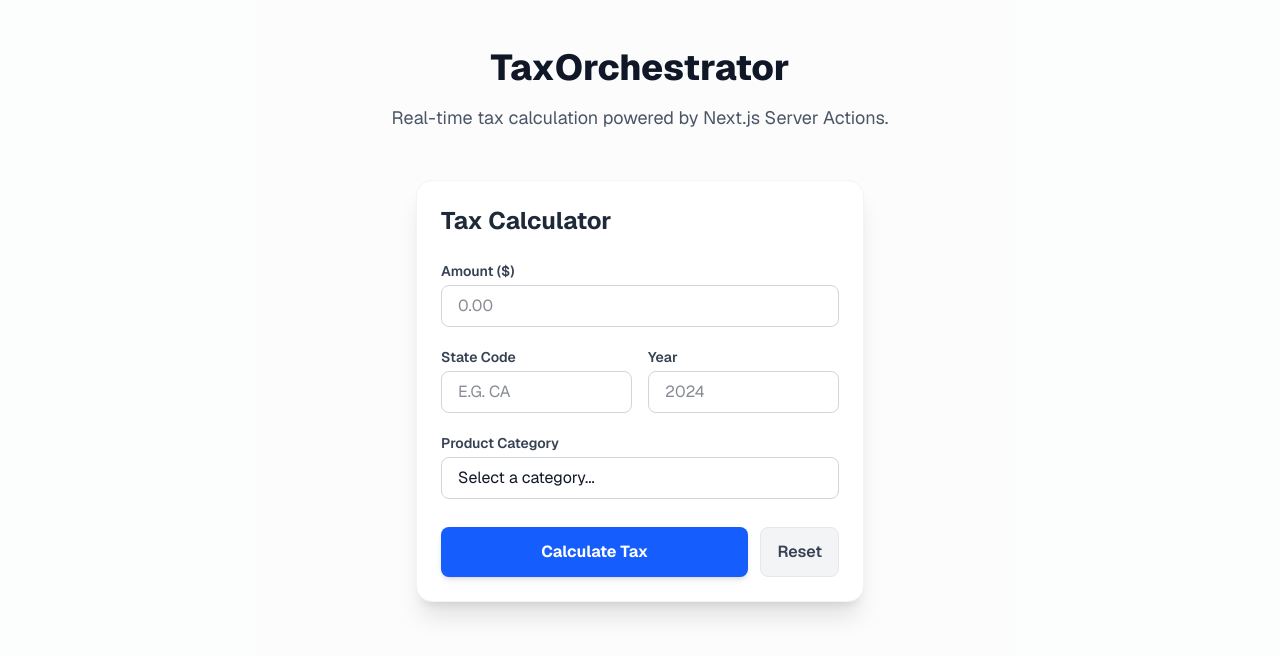
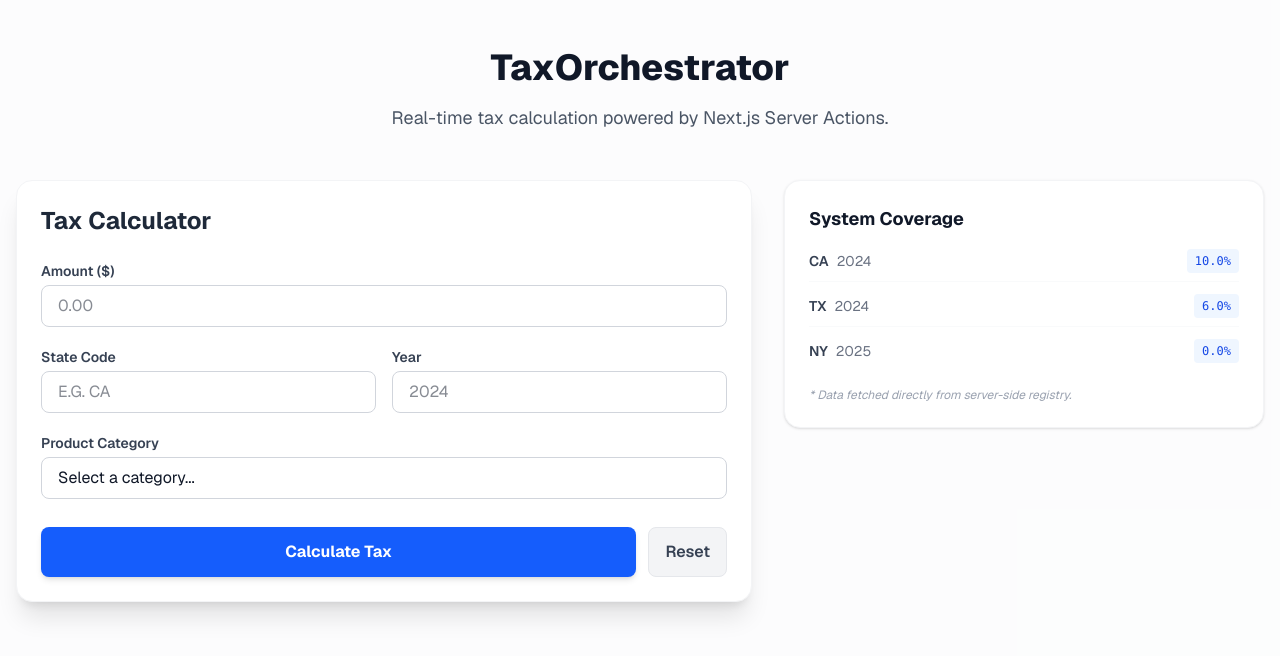
Before and after one commit to hiroshisogabe/tax-calculator-nextjs, a Next.js app: page / in a window 1280 px wide. Shown: the top 656 px of the page. Built offline with nearby package versions, Linux system fonts and the light colour scheme.

Commit message:
feat: add support summary together with tax form in the home page
* for better visualization with two boxes in the home page, the max width was removed from
  the tax form component and the margin auto as well once they're connected.

```diff
--- a/src/app/page.tsx
+++ b/src/app/page.tsx
@@ -1,3 +1,4 @@
+import SupportSummary from '@/components/SupportSummary';
 import TaxForm from '@/components/TaxForm';
 
 export default function Home() {
@@ -12,7 +13,14 @@
         </p>
       </div>
 
-      <TaxForm />
+      <div className="flex flex-col lg:grid lg:grid-cols-10 gap-8">
+        <div className="lg:col-span-6 w-full">
+          <TaxForm />
+        </div>
+        <div className="lg:col-span-4 w-full">
+          <SupportSummary />
+        </div>
+      </div>
     </main>
   );
 }
--- a/src/components/TaxForm.tsx
+++ b/src/components/TaxForm.tsx
@@ -19,7 +19,7 @@
 
   // TODO: split into smaller components, e.g. InputField, ErrorMessage, SuccessView, etc.
   return (
-    <div className="max-w-md mx-auto p-6 bg-white dark:bg-gray-900 rounded-2xl shadow-xl border border-gray-100 dark:border-gray-800">
+    <div className="p-6 bg-white dark:bg-gray-900 rounded-2xl shadow-xl border border-gray-100 dark:border-gray-800">
       <h2 className="text-2xl font-bold mb-6 text-gray-800 dark:text-gray-100">
         Tax Calculator
       </h2>
```
